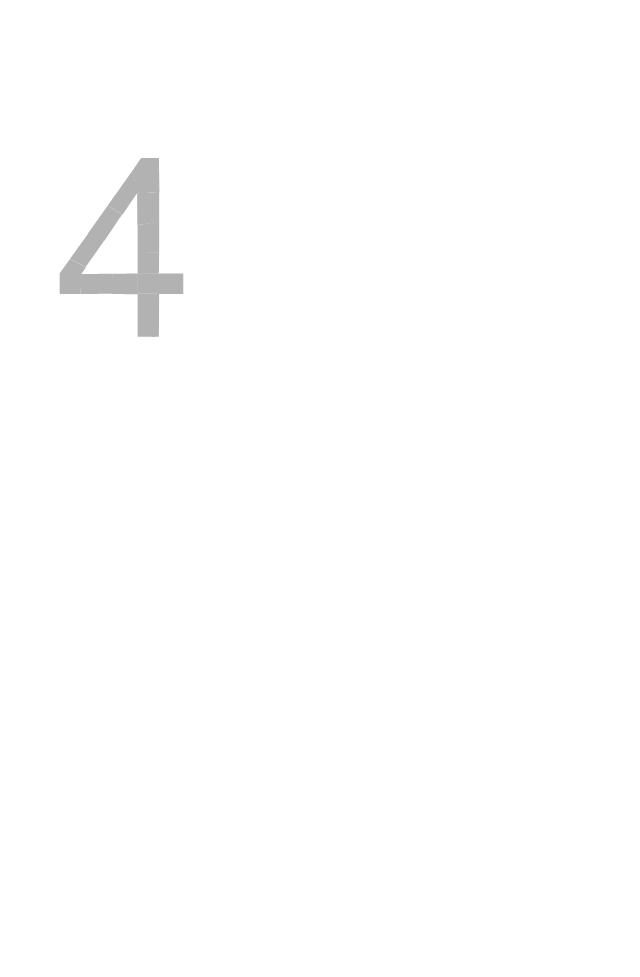
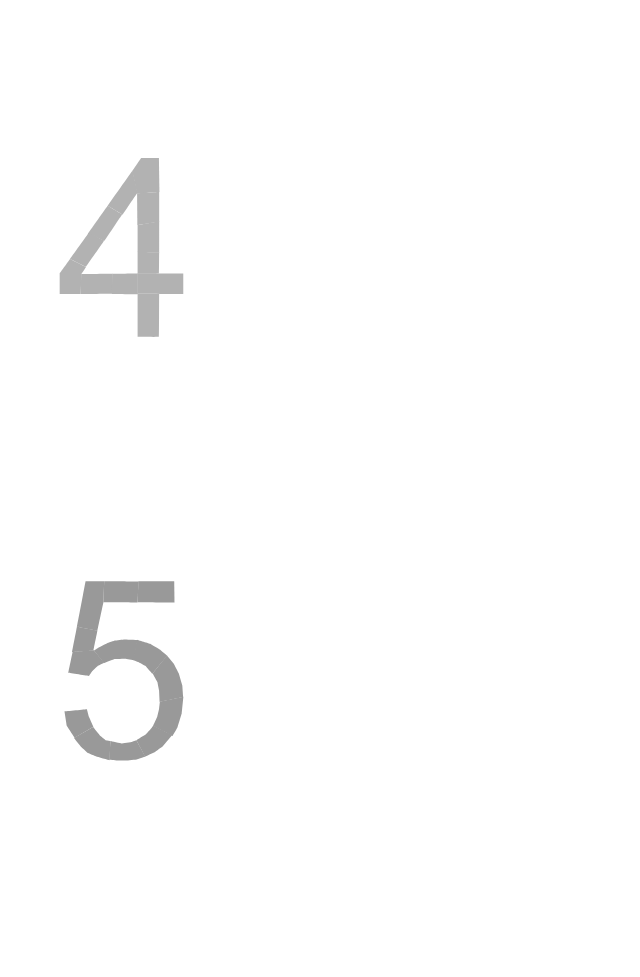
Before and after one commit to BaselSafieh/UIP2, a plain HTML site: page numbers.html in a window 1280 px wide. Shown: the part 1946-2923 px from the top of the page, without its empty margins (0-640 px from the left). Before the commit the page ends 2516 px from the top, so only its background shows below. Drawn offline with Linux system fonts and the light colour scheme.

Commit message:
Update numbers.html

```diff
--- a/numbers.html
+++ b/numbers.html
@@ -136,4 +136,32 @@
 </svg>
 </figure>
  <!-- END NUMBER 4 -->
+
+ <!-- NUMBER 5 -->
+ <figure>
+<svg width="580" height="400" xmlns="http://www.w3.org/2000/svg">
+ <!-- Created with Method Draw - http://github.com/duopixel/Method-Draw/ -->
+ <g>
+  <title>background</title>
+  <rect fill="#fff" id="canvas_background" height="402" width="582" y="-1" x="-1"/>
+ </g>
+ <g>
+  <title>Number 5</title>
+  <path id="svg_2" d="m126.48637,32.4324c0,0 -0.27027,-21.08106 -0.27027,-21.08106c0,0 -35.67564,0 -35.67564,0c0,0 -1.08108,20.81079 -1.08108,20.81079c0,0 37.02699,0.27027 37.02699,0.27027z" stroke-opacity="null" stroke-width="0" stroke="#e5e5e5" fill="#999999"/>
+  <path id="svg_3" d="m89.45938,32.4324c0,0 1.35135,-20.81079 1.35135,-20.81079c0,0 -24.3243,-0.27027 -24.3243,-0.27027c0,0 -10.27026,0 -10.27026,0c0,0 -0.81081,20.81079 -0.81081,20.81079c0,0 20.81079,0 20.81079,0c0,0 13.24323,0.27027 13.24323,0.27027z" stroke-opacity="null" stroke-width="0" stroke="#e5e5e5" fill="#999999"/>
+  <path id="svg_4" d="m56.21616,11.35134c0,0 -0.81081,21.08106 -0.81081,21.08106c0,0 -5.94594,27.83781 -5.94594,28.10808c0,0.27027 -20.54052,-3.78378 -20.54052,-3.78378c0,0 8.64864,-45.40536 8.64864,-45.40536c0,0 18.64863,0 18.64863,0z" stroke-opacity="null" stroke-width="0" stroke="#e5e5e5" fill="#999999"/>
+  <path id="svg_5" d="m28.91889,56.75671c0,0 20.54052,3.78378 20.54052,3.78378c0,0 -4.05405,19.99998 -4.05405,19.99998c0,0 -21.35133,1.62162 -21.35133,1.62162c0,0 4.86486,-25.40538 4.86486,-25.40538z" stroke-opacity="null" stroke-width="0" stroke="#e5e5e5" fill="#999999"/>
+  <path id="svg_6" d="m45.9459,80.2702c0,0 10.27026,12.43242 10.27026,12.43242c0,0 -6.48648,3.24324 -6.48648,3.24324c0,0 -5.4054,5.13513 -5.4054,5.13513c0,0 -3.24324,4.86486 -3.24324,4.86486c0,0 -20.81079,-3.24324 -20.81079,-3.24324c0,0 4.32432,-20.81079 4.32432,-20.81079c0,0 21.35133,-1.62162 21.35133,-1.62162z" stroke-opacity="null" stroke-width="0" stroke="#e5e5e5" fill="#999999"/>
+  <path id="svg_7" d="m45.9459,80.54047c0,0 9.99999,12.43242 9.99999,12.43242c0,0 10.54053,-4.05405 10.54053,-4.05405c0,0 10.8108,-0.27027 10.8108,-0.27027c0,0 8.64864,1.62162 8.64864,1.62162c0,0 3.51351,-20.27025 3.51351,-20.27025c0,0 -13.24323,-0.54054 -13.24323,-0.54054c0,0 -9.18918,1.08108 -9.18918,1.08108c0,0 -7.83783,2.7027 -7.83783,2.7027c0,0 -9.99999,5.13513 -9.99999,5.13513c0,0 -3.24324,2.16216 -3.24324,2.16216z" stroke-opacity="null" stroke-width="0" stroke="#e5e5e5" fill="#999999"/>
+  <path id="svg_8" d="m85.13506,89.99992c0,0 3.78378,-20.27025 3.78378,-20.27025c0,0 13.24323,4.05405 13.24323,4.05405c0,0 9.99999,5.94594 9.99999,5.94594c0,0 7.02702,5.94594 7.02702,5.94594c0,0 -14.86485,18.10809 -14.86485,18.10809c0,0 -6.75675,-7.83783 -6.75675,-7.83783c0,0 -6.48648,-3.51351 -6.48648,-3.51351c0,0 -5.94594,-2.43243 -5.94594,-2.43243z" stroke-opacity="null" stroke-width="0" stroke="#e5e5e5" fill="#999999"/>
+  <path id="svg_9" d="m104.5945,103.51342c0,0 14.32431,-18.10809 14.32431,-18.10809c0,0 6.75675,8.1081 6.75675,8.1081c0,0 5.13513,9.99999 5.13513,9.99999c0,0 3.51351,11.89188 3.51351,11.89188c0,0 0.81081,11.62161 0.81081,11.62161c0,0 -23.51349,4.86486 -23.51349,4.86486c0,0 -0.54054,-11.35134 -0.54054,-11.35134c0,0 -1.62162,-8.37837 -1.62162,-8.37837c0,0 -4.86486,-8.64864 -4.86486,-8.64864z" stroke-opacity="null" stroke-width="0" stroke="#e5e5e5" fill="#999999"/>
+  <path id="svg_10" d="m111.89179,131.6215c0,0 23.51349,-4.86486 23.51349,-4.86486c0,0 -1.62162,16.48647 -1.62162,16.48647c0,0 -4.32432,14.32431 -4.32432,14.32431c0,0 -4.86486,8.37837 -4.86486,8.37837c0,0 -19.45944,-10.27026 -19.45944,-10.27026c0,0 4.05405,-8.64864 4.05405,-8.64864c0,0 1.89189,-8.1081 1.89189,-8.1081c0,0 0.81081,-7.29729 0.81081,-7.29729z" stroke-opacity="null" stroke-width="0" stroke="#e5e5e5" fill="#999999"/>
+  <path id="svg_11" d="m105.40531,155.40526c0,0 18.64863,9.72972 18.64863,9.72972c0,0 -9.18918,11.08107 -9.18918,11.08107c0,0 -7.83783,5.67567 -7.83783,5.67567c0,0 -9.99999,4.59459 -9.99999,4.59459c0,0 -8.64864,-16.2162 -8.64864,-16.2162c0,0 9.18918,-5.67567 9.18918,-5.67567c0,0 5.13513,-5.67567 5.13513,-5.67567c0,0 2.7027,-3.51351 2.7027,-3.51351z" stroke-opacity="null" stroke-width="0" stroke="#e5e5e5" fill="#999999"/>
+  <path id="svg_12" d="m88.3783,170.27012c0,0 8.91891,16.2162 8.91891,16.2162c0,0 -8.37837,2.97297 -8.37837,2.97297c0,0 -10.54053,1.08108 -10.54053,1.08108c0,0 -8.64864,0 -8.64864,0c0,0 -8.37837,-0.81081 -8.37837,-0.81081c0,0 1.08108,-18.64863 1.08108,-18.64863c0,0 11.08107,2.43243 11.08107,2.43243c0,0 10.54053,-1.62162 10.54053,-1.62163c0,0.00001 4.32432,-1.62161 4.32432,-1.62161z" stroke-opacity="null" stroke-width="0" stroke="#e5e5e5" fill="#999999"/>
+  <path id="svg_13" d="m62.43237,171.08093c0,0 -0.81081,19.18917 -0.81081,19.18917c0,0 -13.24323,-3.78378 -13.24323,-3.78378c0,0 -8.91891,-3.78378 -8.91891,-3.78378c0,0 -6.75675,-6.21621 -6.75675,-6.21621c0,0 -6.75675,-8.37837 -6.75675,-8.37837c0,0 19.18917,-11.08107 19.18917,-11.08107c0,0 6.75675,8.37837 6.75675,8.37837c0,0 5.94594,4.86486 5.94594,4.86486c0,0 4.59459,0.81081 4.59459,0.81081z" stroke-opacity="null" stroke-width="0" stroke="#e5e5e5" fill="#999999"/>
+  <path id="svg_14" d="m26.75673,167.83769c0,0 18.64863,-11.08107 18.64863,-11.08107c0,0 -4.59459,-10.27026 -4.59459,-10.27026c0,0 -1.89189,-7.29729 -1.89189,-7.29729c0,0 -22.43241,2.16216 -22.43241,2.16216c0,0 2.16216,14.05404 2.16216,14.05404c0,0 8.1081,12.43242 8.1081,12.43242z" stroke-opacity="null" stroke-width="0" stroke="#e5e5e5" fill="#999999"/>
+ </g>
+</svg>
+</figure>
+ <!-- END NUMBER 5 -->
 </html>
```
